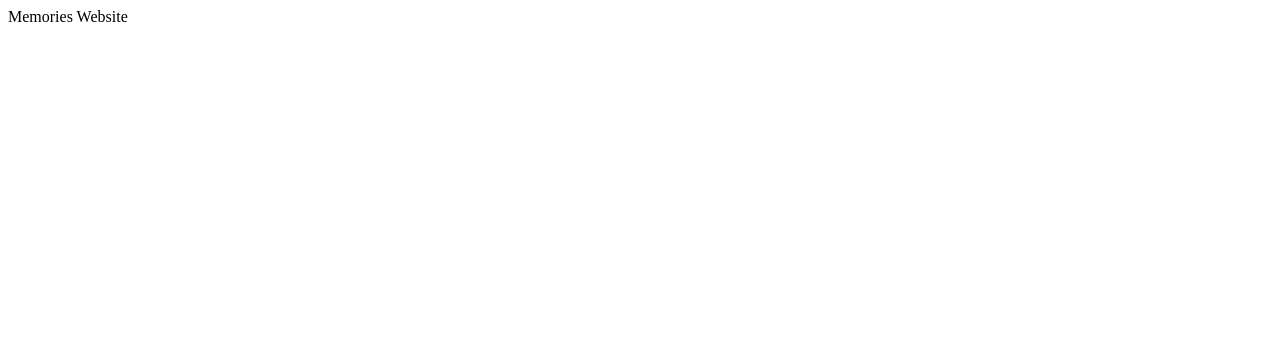
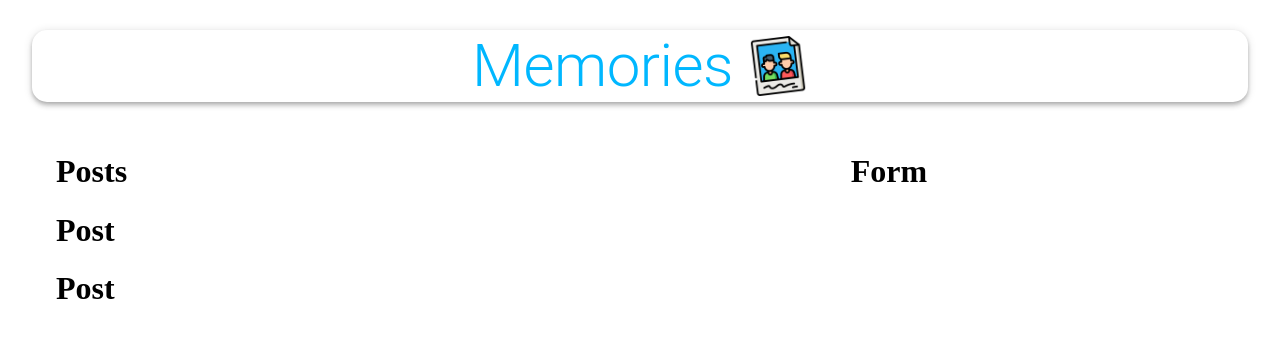
Before and after one commit to adnanali000/mern-memories, a React (Create React App) app in the folder client/: page / in a window 1280 px wide. Shown: the top 338 px of the page. Built offline with nearby package versions, Linux system fonts and the light colour scheme.

Commit message:
styles done from form post and posts

```diff
--- a/client/package.json
+++ b/client/package.json
@@ -4,7 +4,7 @@
   "private": true,
   "proxy": "http://localhost:5000",
   "dependencies": {
-    "@material-ui/core": "^4.9.10",
+    "@material-ui/core": "^4.12.4",
     "@material-ui/icons": "^4.9.1",
     "@testing-library/jest-dom": "^4.2.4",
     "@testing-library/react": "^9.3.2",
--- a/client/src/App.js
+++ b/client/src/App.js
@@ -1,10 +1,34 @@
 import React from 'react';
+import { Container, AppBar, Typography, Grid, Grow } from '@material-ui/core'
+import memories from './images/memories.png'
+import Posts from './components/Posts/Posts'
+import Form from './components/Form/Form'
+import useStyles from './styles'
 
-const App = ()=>{
-  return(
-    <div>
-      Memories Website
-    </div>
+const App = () => {
+  const classes = useStyles();
+
+  return (
+    <Container maxwidth="lg">
+      <AppBar className={classes.appBar} position="static" color="inherit">
+        <Typography className={classes.heading} variant="h2" align="center">Memories</Typography>
+        <img src={memories} className={classes.image} alt="memories" height="60" width="60" />
+      </AppBar>
+
+      <Grow in>
+        <Container>
+          <Grid container justify="space-between" alignItems="stretch" spacing={3}>
+            <Grid item xs={12} sm={7}>
+              <Posts />
+            </Grid>
+            <Grid item xs={12} sm={4}>
+              <Form />
+            </Grid>
+          </Grid>
+        </Container>
+
+      </Grow>
+    </Container>
   )
 }
 
--- /dev/null
+++ b/client/src/components/Form/Form.js
@@ -0,0 +1,9 @@
+import React from 'react';
+
+const Form = ()=>{
+    return(
+        <h1>Form</h1>
+    )
+}
+
+export default Form;
--- /dev/null
+++ b/client/src/components/Form/styles.js
@@ -0,0 +1,24 @@
+import { makeStyles } from '@material-ui/core/styles';
+
+export default makeStyles((theme) => ({
+  root: {
+    '& .MuiTextField-root': {
+      margin: theme.spacing(1),
+    },
+  },
+  paper: {
+    padding: theme.spacing(2),
+  },
+  form: {
+    display: 'flex',
+    flexWrap: 'wrap',
+    justifyContent: 'center',
+  },
+  fileInput: {
+    width: '97%',
+    margin: '10px 0',
+  },
+  buttonSubmit: {
+    marginBottom: 10,
+  },
+}));
--- /dev/null
+++ b/client/src/components/Posts/Post/Post.js
@@ -0,0 +1,9 @@
+import React from 'react';
+
+const Post = ()=>{
+    return(
+        <h1>Post</h1>
+    )
+}
+
+export default Post;
--- /dev/null
+++ b/client/src/components/Posts/Post/styles.js
@@ -0,0 +1,52 @@
+import { makeStyles } from '@material-ui/core/styles';
+
+export default makeStyles({
+  media: {
+    height: 0,
+    paddingTop: '56.25%',
+    backgroundColor: 'rgba(0, 0, 0, 0.5)',
+    backgroundBlendMode: 'darken',
+  },
+  border: {
+    border: 'solid',
+  },
+  fullHeightCard: {
+    height: '100%',
+  },
+  card: {
+    display: 'flex',
+    flexDirection: 'column',
+    justifyContent: 'space-between',
+    borderRadius: '15px',
+    height: '100%',
+    position: 'relative',
+  },
+  overlay: {
+    position: 'absolute',
+    top: '20px',
+    left: '20px',
+    color: 'white',
+  },
+  overlay2: {
+    position: 'absolute',
+    top: '20px',
+    right: '20px',
+    color: 'white',
+  },
+  grid: {
+    display: 'flex',
+  },
+  details: {
+    display: 'flex',
+    justifyContent: 'space-between',
+    margin: '20px',
+  },
+  title: {
+    padding: '0 16px',
+  },
+  cardActions: {
+    padding: '0 16px 8px 16px',
+    display: 'flex',
+    justifyContent: 'space-between',
+  },
+});
--- /dev/null
+++ b/client/src/components/Posts/Posts.js
@@ -0,0 +1,14 @@
+import React from 'react';
+import Post from './Post/Post';
+
+const Posts = ()=>{
+    return(
+        <>
+            <h1>Posts</h1>
+            <Post />
+            <Post />
+        </>
+    )
+}
+
+export default Posts;
--- /dev/null
+++ b/client/src/components/Posts/styles.js
@@ -0,0 +1,14 @@
+import { makeStyles } from '@material-ui/core/styles';
+
+export default makeStyles((theme) => ({
+  mainContainer: {
+    display: 'flex',
+    alignItems: 'center',
+  },
+  smMargin: {
+    margin: theme.spacing(1),
+  },
+  actionDiv: {
+    textAlign: 'center',
+  },
+}));
--- /dev/null
+++ b/client/src/styles.js
@@ -0,0 +1,18 @@
+import { makeStyles } from "@material-ui/core/styles";
+
+export default makeStyles(()=>({
+    appBar: {
+        borderRadius: 15,
+        margin: '30px 0',
+        display: 'flex',
+        flexDirection: 'row',
+        justifyContent: 'center',
+        alignItems: 'center',
+      },
+      heading: {
+        color: 'rgba(0,183,255, 1)',
+      },
+      image: {
+        marginLeft: '15px',
+      },
+}))
```
Also changed, not shown: client/src/images/memories.png (added), 1 other file (tests, documents, lock files or other folders).
